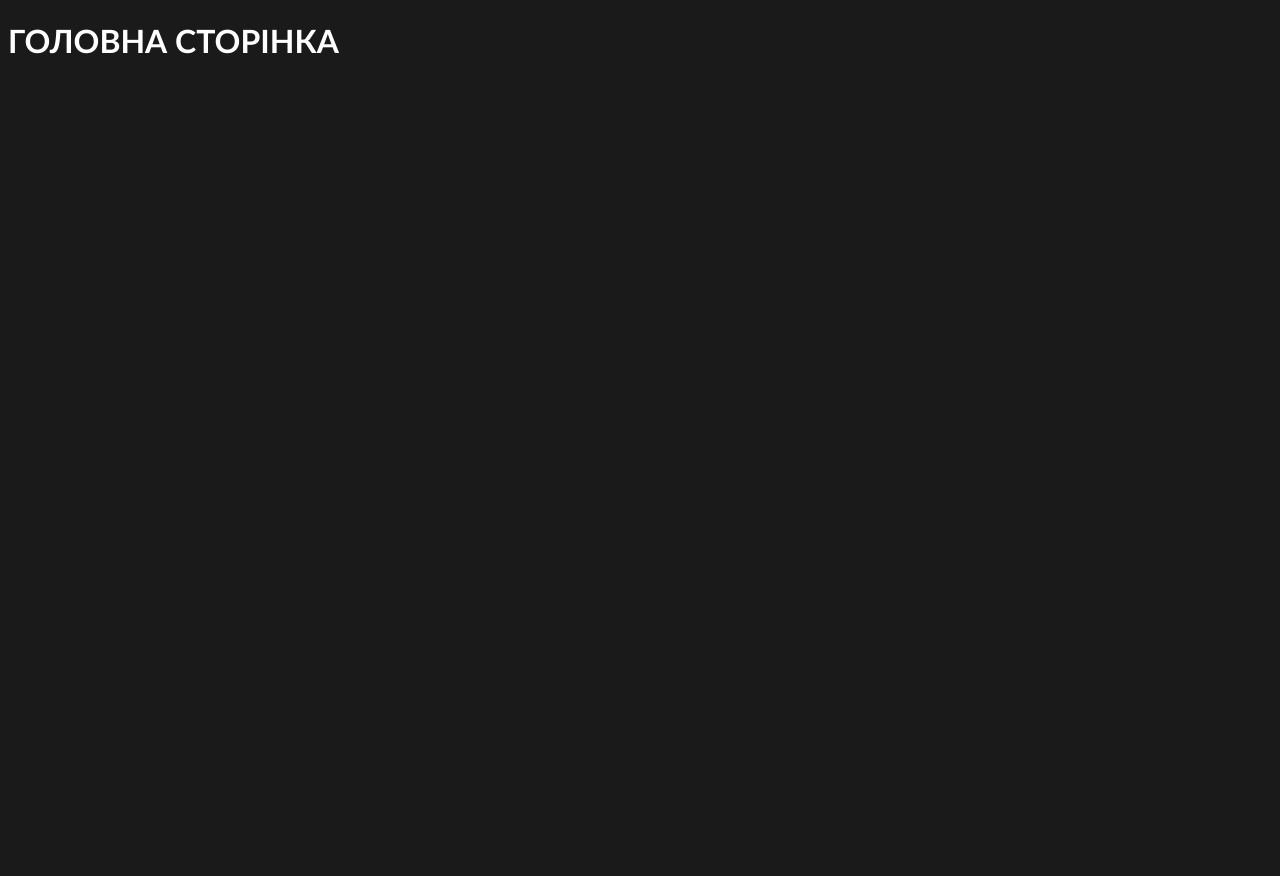
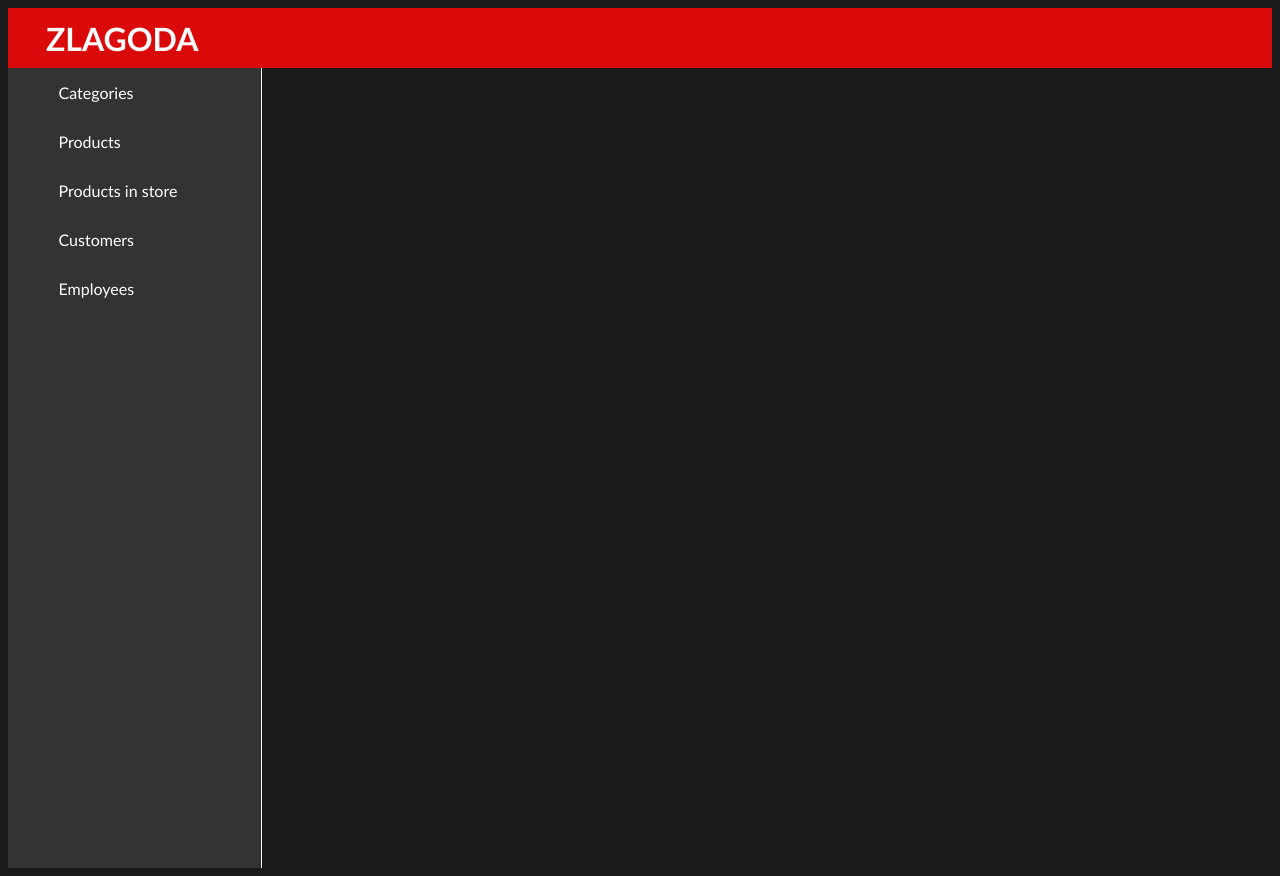
Before and after one commit to deffin05/zlagoda, a Flask app: page / in a window 1280 px wide. Before the commit the page is almost empty. Before the commit the page ends 54 px from the top, so only its background shows below. Run offline with Flask 3, Linux system fonts and the light colour scheme; the visitor is signed in with stand-in values (Sample User, id 1); parts of the project's set-up code (start-up, migrations or seed data) failed here and were passed over.

Commit message:
Marked out main page design

```diff
--- a/app/static/style.css
+++ b/app/static/style.css
@@ -1,9 +1,29 @@
+/* Common Styles */
+
+header {
+    background-color: #db0a0a;
+}
+
 body {
     font-family: Calibri, sans-serif;
 
     background-color: #1a1a1a;
     color: #ffffff;
 }
+
+button:hover {
+    cursor: pointer;
+}
+
+a {
+    color: blue;
+}
+
+a:visited {
+    color: blue;
+}
+
+/* Authentication Page Styles */
 
 .auth-page {
     display: flex;
@@ -78,14 +98,57 @@ form {
     color: #ffd582;
 }
 
-button:hover {
-    cursor: pointer;
+/* Index Page Styles */
+
+header {
+    height: 60px;
+    display: flex;
+    align-items: center;
 }
 
-a {
-    color: blue;
+.header-title {
+    margin: 0;
+    margin-left: 3%;
 }
 
-a:visited {
-    color: blue;
+.index-page {
+    display: flex;
+    flex-direction: row;
+    align-items: flex-start;
+    justify-content: flex-start;
 }
+
+.index-menu {
+    display: flex;
+    flex-direction: column;
+
+    background-color: #333333;
+
+    width: 20%;
+    height: 100vh;
+
+    border-right: 1px solid #ffffff;
+}
+
+.menu-btn {
+    margin-left: 20%;
+    margin-right: 10%;
+    margin-top: 15px;
+    margin-bottom: 15px;
+
+    background: none;
+    border: none;
+    padding: 0;
+
+    display: flex;
+    align-items: left;
+
+    font: inherit;
+    color: inherit;
+}
+
+.menu-btn:hover {
+    cursor: pointer;
+
+    color: #ffd582;
+}
--- a/app/templates/index.html
+++ b/app/templates/index.html
@@ -1,5 +1,19 @@
 {% extends "base.html" %}
 
 {% block content %}
-    <h1>ГОЛОВНА СТОРІНКА</h1>
+    <header>
+        <h1 class="header-title">ZLAGODA</h1>
+    </header>
+    <div class="index-page">
+        <div class="index-menu">
+            <button class="menu-btn">Categories</button>
+            <button class="menu-btn">Products</button>
+            <button class="menu-btn">Products in store</button>
+            <button class="menu-btn">Customers</button>
+            <button class="menu-btn">Employees</button>
+        </div>
+        <div class="index-content">
+            <!-- Index content goes here -->
+        </div>
+    </div>
 {% endblock %}
```
